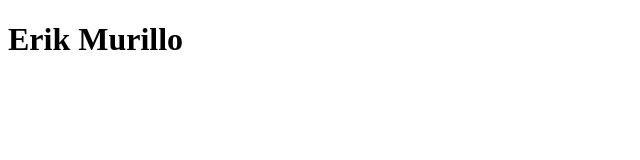
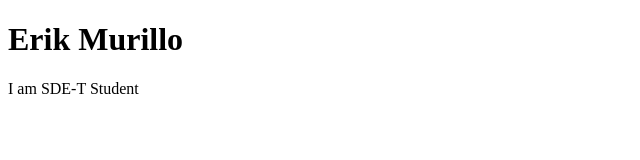
Before and after one commit to MurilloLab/Erik-Blog, a plain HTML site: page index.html in a window 1280 px wide. Shown: the whole page, without its empty margins (0-640 px from the left). Drawn offline with Linux system fonts and the light colour scheme.

Commit message:
desc msg

```diff
--- a/index.html
+++ b/index.html
@@ -7,6 +7,7 @@
 
 <body>
 	<h1>Erik Murillo</h1>
+	<p>I am SDE-T Student</p>
 </body>
 
 
```
